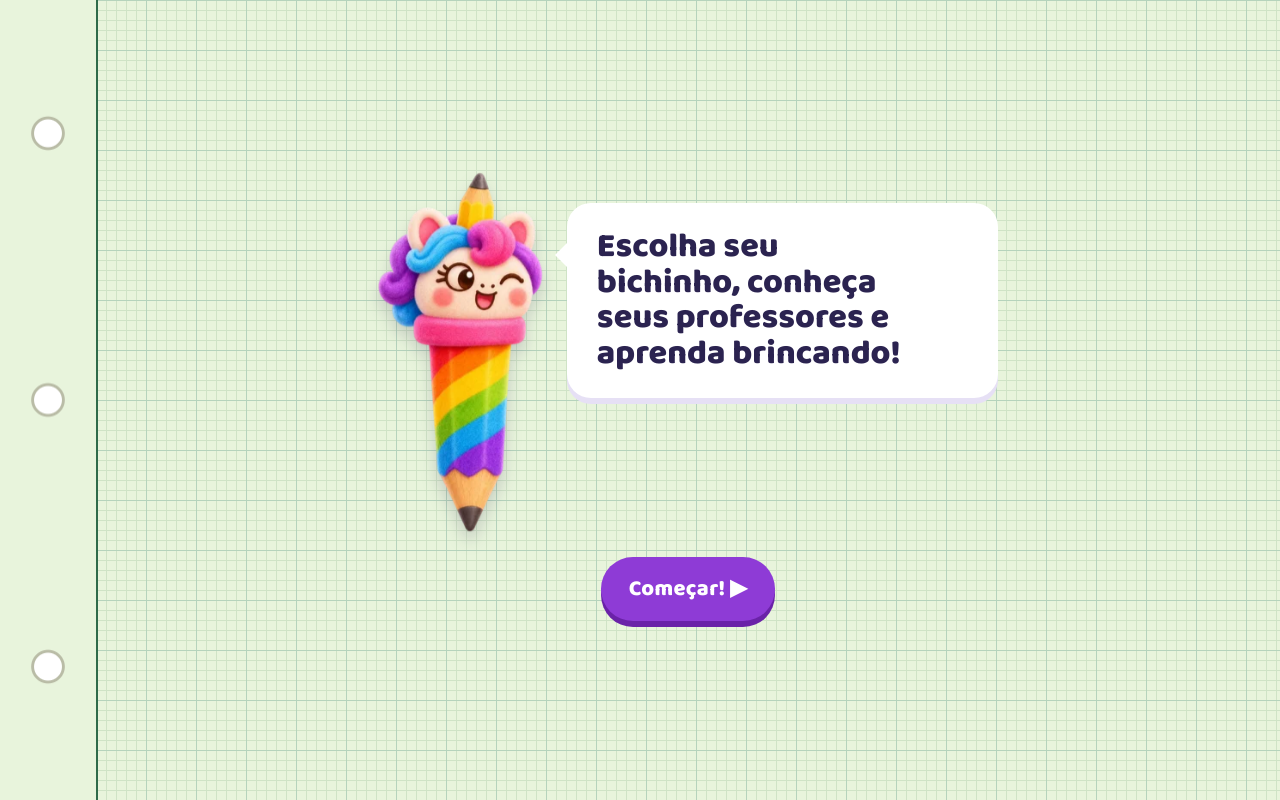
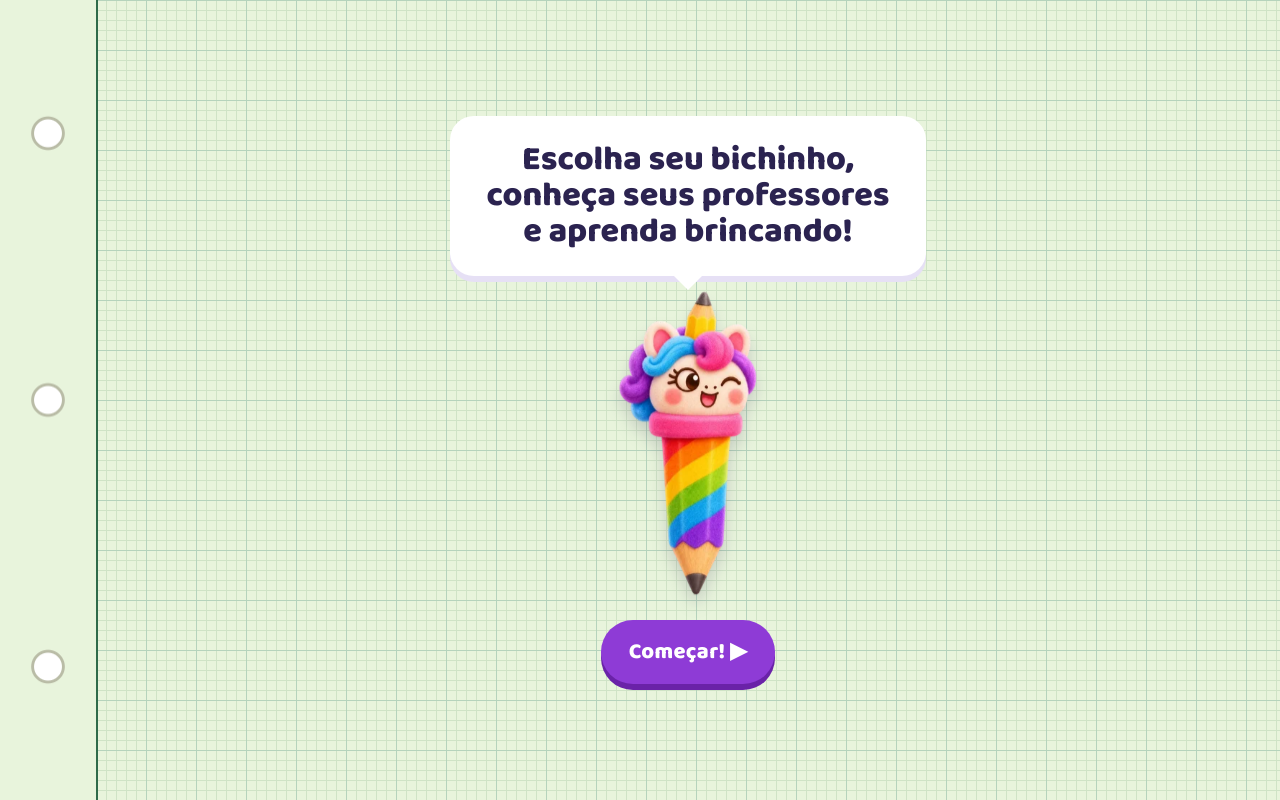
Before and after one commit to andsouzaaraujo-alt/bosque-dos-animais, a plain HTML site: page index.html in a window 1280 px wide. Drawn offline with nearby package versions, Linux system fonts and the light colour scheme.

Commit message:
Tela inicial: balão em cima e Lápis centralizado
Co-Authored-By: Claude Opus 5.5 <noreply@anthropic.com>
Claude-Session: https://claude.ai/code/session_01TVNjJWqnEjCQ34sfza1Zr7

```diff
--- a/index.html
+++ b/index.html
@@ -242,11 +242,12 @@ img{max-width:100%}
 @media (min-width:600px){.pets{flex-wrap:nowrap}.pets img{height:min(180px,calc((100vw - 220px) / 6))}}
 .pets img:nth-child(2){animation-delay:.3s}.pets img:nth-child(3){animation-delay:.6s}.pets img:nth-child(4){animation-delay:.9s}.pets img:nth-child(5){animation-delay:1.2s}.pets img:nth-child(6){animation-delay:1.5s}
 .tagline{font-size:clamp(22px,4.4vw,34px);color:var(--ink);max-width:18ch;text-align:left}
-/* tela inicial: o Lápis falando, balão saindo da cabeça dele */
-.pencil-talk{display:flex;align-items:flex-start;justify-content:center;gap:clamp(10px,3vw,24px);max-width:640px}
-.pencil-big{height:clamp(220px,min(46vh,62vw),360px);width:auto;flex:none;filter:drop-shadow(0 10px 8px rgba(43,35,80,.18));animation:bob 3s ease-in-out infinite;transform-origin:50% 90%}
-.pencil-talk .bubble{margin:clamp(10px,3vh,30px) 0 0;padding:clamp(16px,3vw,26px) clamp(18px,3.4vw,30px);animation:popIn .5s .2s cubic-bezier(.3,1.6,.5,1) backwards}
-.pencil-talk .bubble::before{bottom:auto;top:clamp(24px,5vw,40px)}
+/* tela inicial: balão em cima, Lápis centralizado embaixo */
+.pencil-talk{display:flex;flex-direction:column;align-items:center;gap:22px;max-width:640px}
+.pencil-big{height:clamp(190px,min(38vh,56vw),320px);width:auto;flex:none;filter:drop-shadow(0 10px 8px rgba(43,35,80,.18));animation:bob 3s ease-in-out infinite;transform-origin:50% 90%}
+.pencil-talk .bubble{margin:0;padding:clamp(16px,3vw,26px) clamp(20px,3.6vw,32px);animation:popIn .5s .2s cubic-bezier(.3,1.6,.5,1) backwards}
+.pencil-talk .tagline{text-align:center;max-width:20ch}
+.pencil-talk .bubble::before{left:50%;top:auto;bottom:-14px;transform:translateX(-50%);border:14px solid transparent;border-top-color:#fff;border-bottom:0}
 @media (prefers-reduced-motion:reduce){*{animation:none!important;transition:none!important}}
 @media (max-width:600px){
   body{--m:0px}
@@ -476,8 +477,8 @@ function Splash(){
 }
 function Start(){
   app.innerHTML=`<div class="hero fill">
-    <div class="pencil-talk"><img class="pencil-big" src="${PENCIL}" alt="Lápis, o ajudante">
-      <div class="bubble"><h1 class="tagline">Escolha seu bichinho, conheça seus professores e aprenda brincando!</h1></div></div>
+    <div class="pencil-talk"><div class="bubble"><h1 class="tagline">Escolha seu bichinho, conheça seus professores e aprenda brincando!</h1></div>
+      <img class="pencil-big" src="${PENCIL}" alt="Lápis, o ajudante"></div>
     <div class="row" style="justify-content:center;margin-top:8px">
       ${S.quizDone?`<button class="btn" data-go="map">Continuar ▶</button><button class="btn ghost" data-go="avatar">Começar de novo</button>`:`<button class="btn" data-go="avatar">Começar! ▶</button>`}
     </div></div>`;
```
